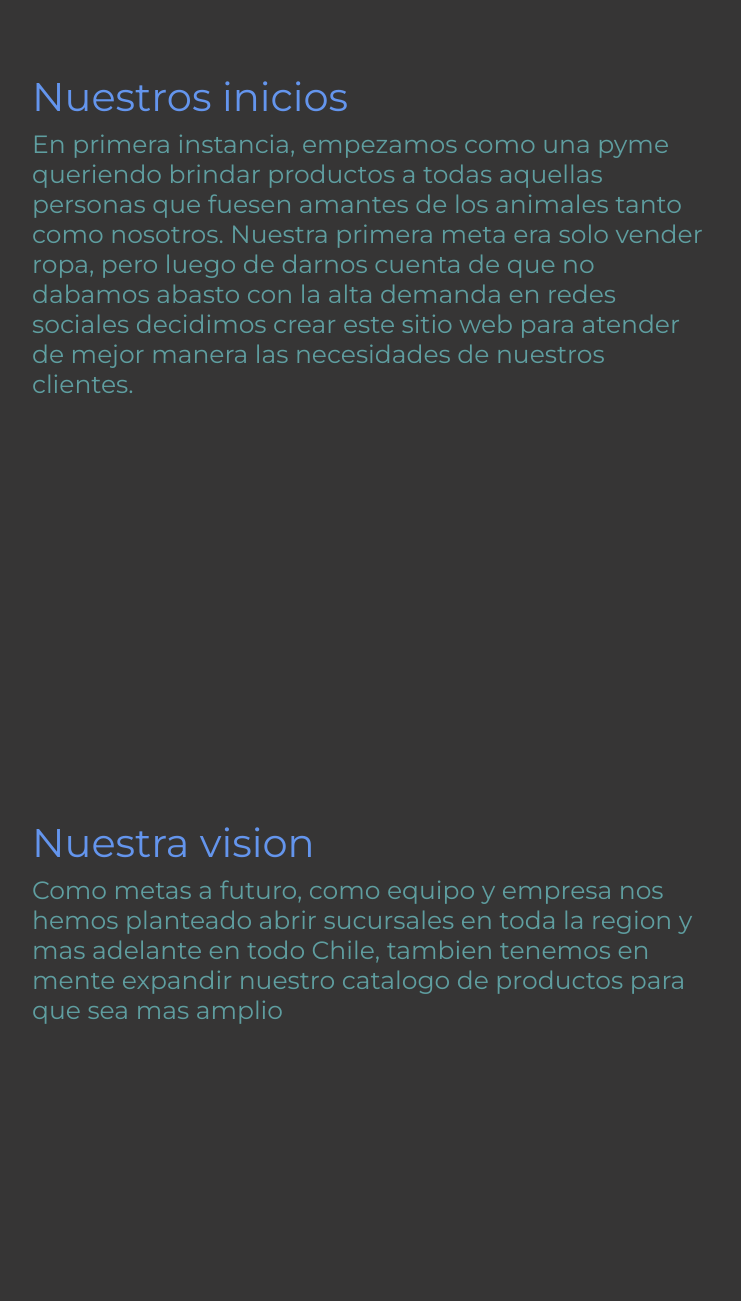
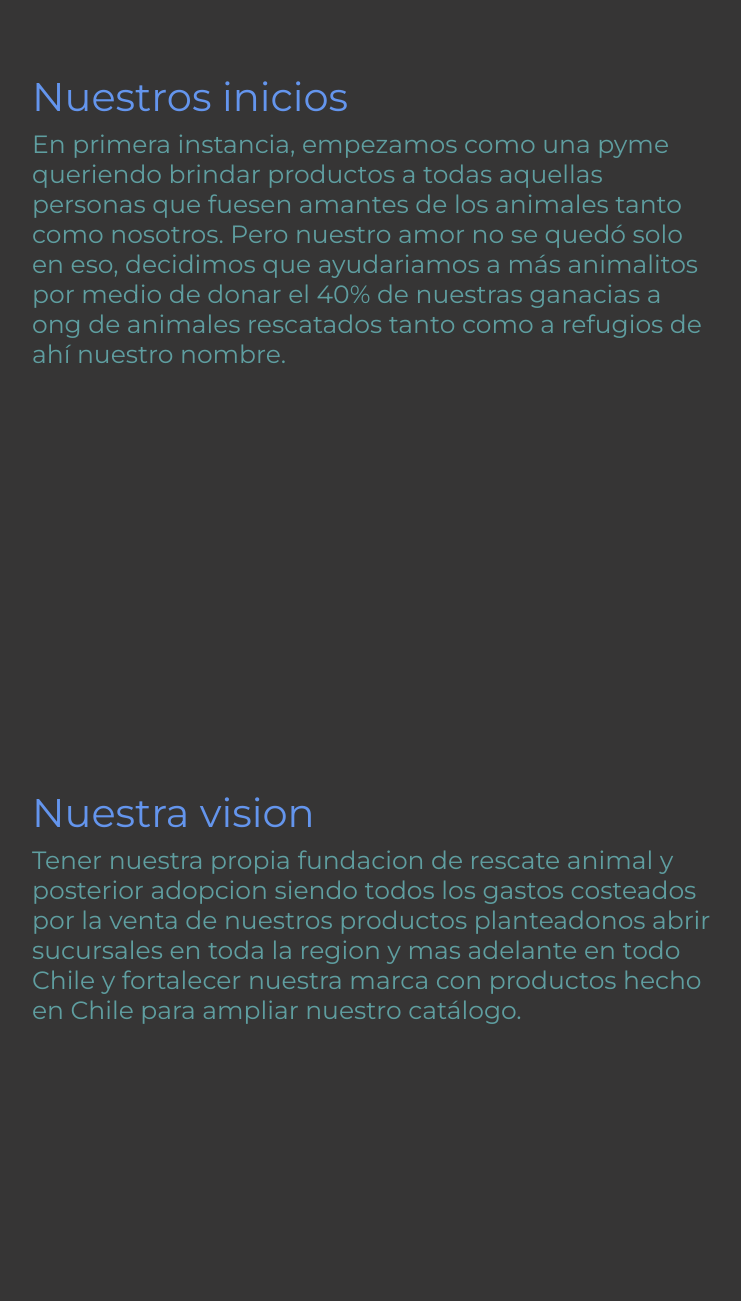
Before and after one commit to VelisRB/Experiencia1_GuerraNorambuenaVelis_007D, a plain HTML site: page aboutus.html in a window 1280 px wide. Shown: the part 1559-2860 px from the top of the page, without its empty margins (428-1169 px from the left). Drawn offline with nearby package versions, Linux system fonts and the light colour scheme.

Commit message:
Correcion quienes somos

```diff
--- a/aboutus.html
+++ b/aboutus.html
@@ -72,7 +72,8 @@
           <p> Somos 40'Free, una empresa dedicada a la
             venta a todo tipo de productos para mascotas,
             como por ejemplo: collares, alimento, juguetes,
-            etc. En cada compra, nos aseguraremos de brindarte la mejor atención complementando nuestros productos de alta calidad.
+            etc. En cada compra, nos aseguraremos de brindarte la mejor atención
+            complementando nuestros productos de alta calidad.
 
 
           </p>
@@ -85,10 +86,9 @@
           <h1 class="titulo" id="Articulo-2">Nuestros inicios</h1>
           <p> En primera instancia, empezamos como una pyme queriendo brindar
             productos a todas aquellas personas que fuesen amantes de los animales
-            tanto como nosotros. Nuestra primera meta era solo vender ropa, pero luego
-            de darnos cuenta de que no dabamos abasto con la alta demanda en redes sociales
-            decidimos crear este sitio web para atender de mejor manera las necesidades de
-            nuestros clientes.
+            tanto como nosotros. Pero nuestro amor no se quedó solo en eso, decidimos
+            que ayudariamos a más animalitos por medio de donar el 40% de nuestras ganacias
+            a ong de animales rescatados tanto como a refugios de ahí nuestro nombre.
 
           </p>
 
@@ -99,10 +99,11 @@
 
         <div class="post">
           <h1 class="titulo" id="Articulo-3">Nuestra vision</h1>
-          <p> Como metas a futuro, como equipo y empresa nos hemos
-            planteado abrir sucursales en toda la region y mas adelante
-            en todo Chile, tambien tenemos
-            en mente expandir nuestro catalogo de productos para que sea mas amplio
+          <p> Tener nuestra propia fundacion de rescate animal y posterior adopcion
+            siendo todos los gastos costeados por la venta de nuestros productos
+            planteadonos abrir sucursales en toda la region y mas adelante
+            en todo Chile y fortalecer nuestra marca con productos hecho en Chile
+            para ampliar nuestro catálogo.
 
           </p>
         </div>
@@ -119,7 +120,7 @@
             • Síguenos en Instagram @40'Free <br>
             • Buscanos en Facebook como 40'Free <br>
             • Llamanos o escribenos en WhatsApp +569 5555 0000 <br>
-            • Escribenos un correo a 40'Free@contacto.cl <br>
+            • Escribenos un correo a 40Free@contacto.cl <br>
 
       </div>
 
```
